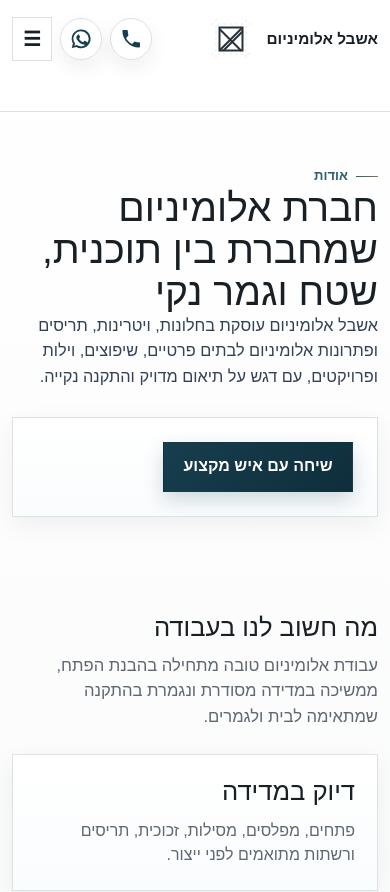
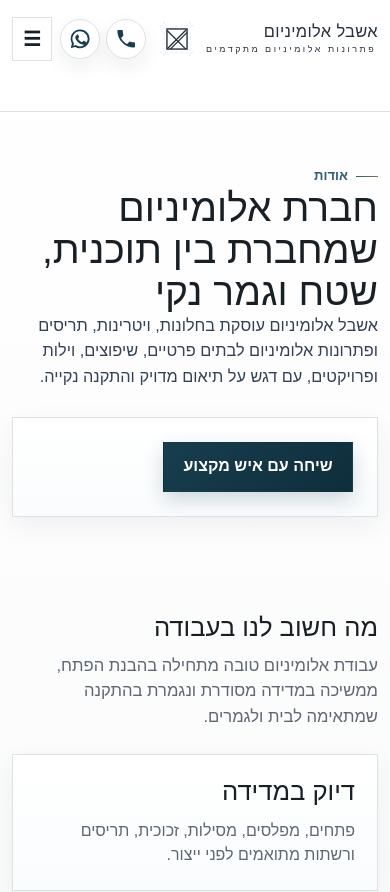
Before and after one commit to feldixAR/ashbel-aluminum-website, a Next.js app: page /about in a window 390 px wide. Shown: the top 892 px of the page. Built offline with nearby package versions, Linux system fonts and the light colour scheme.

Commit message:
Style Ashbel logo lockup

```diff
--- a/src/app/globals.css
+++ b/src/app/globals.css
@@ -38,19 +38,20 @@ h3 { font-size: clamp(1.18rem, 1.8vw, 1.55rem); line-height: 1.25; letter-spacin
 .eyebrow::before { content: ""; width: 22px; height: 1px; background: linear-gradient(90deg, var(--steel-2), var(--accent)); }
 
 .site-header { position: sticky; top: 0; z-index: 20; border-bottom: 1px solid var(--line); background: rgb(255 255 255 / 96%); backdrop-filter: blur(18px); }
-.nav-bar { display: flex; min-height: 76px; align-items: center; gap: 18px; }
-.brand { display: inline-flex; min-width: 245px; align-items: center; gap: 12px; }
-.brand-mark { position: relative; display: grid; width: 52px; height: 52px; place-items: center; overflow: hidden; background: white; }
+.nav-bar { display: flex; min-height: 82px; align-items: center; gap: 18px; }
+.brand { display: inline-flex; align-items: center; gap: 14px; }
+.ashbel-logo { min-width: 360px; justify-content: flex-start; }
+.brand-mark { position: relative; display: grid; width: 58px; height: 58px; place-items: center; overflow: visible; background: transparent; flex: 0 0 auto; }
 .clean-brand-mark svg { width: 100%; height: 100%; }
-.brand-guide { fill: none; stroke: #cfd7dc; stroke-width: 1; stroke-dasharray: 6 6; }
-.brand-outer-line { fill: none; stroke: #27323b; stroke-width: 4; }
-.brand-inner-line { fill: none; stroke: #27323b; stroke-width: 4; stroke-linecap: square; }
-.brand-name strong, .brand-name small { display: block; }
-.brand-name strong { font-size: 1.05rem; font-weight: 900; }
-.brand-name small { color: var(--muted); font-size: .78rem; line-height: 1.35; }
+.brand-guide { fill: none; stroke: #c8d1d7; stroke-width: 1; stroke-dasharray: 6 6; }
+.brand-outer-line { fill: none; stroke: #27323b; stroke-width: 3.2; }
+.brand-inner-line { fill: none; stroke: #27323b; stroke-width: 3.2; stroke-linecap: square; }
+.brand-name { display: grid; gap: 2px; text-align: right; white-space: nowrap; }
+.brand-name strong { display: block; color: #26313d; font-size: clamp(1.45rem, 2.25vw, 2.15rem); font-weight: 400; line-height: 1.05; letter-spacing: .035em; }
+.brand-name small { display: block; color: #26313d; font-size: clamp(.66rem, 1vw, .92rem); font-weight: 400; line-height: 1.35; letter-spacing: .48em; padding-inline-start: .2em; }
 .desktop-links, .desktop-actions { display: none; }
 .desktop-links { flex: 1; align-items: center; justify-content: center; gap: 24px; color: #26313d; font-size: .95rem; font-weight: 700; }
-.desktop-links a { position: relative; padding-block: 27px; }
+.desktop-links a { position: relative; padding-block: 29px; }
 .desktop-links a::after { content: ""; position: absolute; inset-inline: 0; bottom: 17px; height: 2px; transform: scaleX(0); transform-origin: right; background: linear-gradient(90deg, var(--steel-2), var(--accent)); transition: transform 180ms ease; }
 .desktop-links a:hover::after { transform: scaleX(1); }
 .desktop-actions { align-items: center; gap: 12px; }
@@ -74,11 +75,11 @@ h3 { font-size: clamp(1.18rem, 1.8vw, 1.55rem); line-height: 1.25; letter-spacin
 .btn-outline { border-color: #aebbc7; background: rgb(255 255 255 / 88%); color: var(--steel); }
 .text-link { color: var(--steel); font-weight: 900; text-decoration: underline; text-underline-offset: 6px; }
 
-.hero { position: relative; display: grid; min-height: clamp(540px, calc(82svh - 76px), 740px); align-items: center; gap: clamp(28px, 5vw, 58px); padding-block: clamp(42px, 6vw, 76px); }
+.hero { position: relative; display: grid; min-height: clamp(540px, calc(82svh - 82px), 740px); align-items: center; gap: clamp(28px, 5vw, 58px); padding-block: clamp(42px, 6vw, 76px); }
 .hero-copy { position: relative; display: grid; gap: 20px; }
 .hero-actions, .cta-actions, .button-row { display: flex; flex-wrap: wrap; gap: 12px; align-items: center; }
 .hero-media, .contact-hero-image { min-height: 430px; border: 1px solid #c3ced6; box-shadow: var(--shadow); }
-.hero-overlay { width: 100%; min-height: clamp(520px, calc(100svh - 76px), 760px); padding: 0; isolation: isolate; }
+.hero-overlay { width: 100%; min-height: clamp(520px, calc(100svh - 82px), 760px); padding: 0; isolation: isolate; }
 .hero-background { position: absolute; inset: 0; z-index: -2; min-height: 100%; border: 0; box-shadow: none; }
 .hero-overlay::after { content: ""; position: absolute; inset: 0; z-index: -1; background: linear-gradient(90deg, rgb(255 255 255 / 92%) 0%, rgb(255 255 255 / 74%) 45%, rgb(255 255 255 / 20%) 100%); }
 .hero-overlay-copy { padding-block: clamp(56px, 8vw, 112px); }
@@ -165,11 +166,13 @@ h3 { font-size: clamp(1.18rem, 1.8vw, 1.55rem); line-height: 1.25; letter-spacin
 @media (max-width: 560px) {
   .container-main { width: min(100% - 24px, 1180px); }
   .nav-bar { min-height: 78px; gap: 8px; }
-  .brand { min-width: 0; flex: 1; }
-  .brand-mark { width: 48px; height: 48px; }
-  .brand-name strong { font-size: .96rem; }
-  .brand-name small { display: none; }
-  .icon-action { width: 42px; height: 42px; }
+  .ashbel-logo { min-width: 0; flex: 1; gap: 8px; justify-content: flex-start; }
+  .brand-mark { width: 42px; height: 42px; order: 2; }
+  .brand-name { order: 1; min-width: 0; }
+  .brand-name strong { font-size: 1.03rem; letter-spacing: .02em; }
+  .brand-name small { font-size: .56rem; letter-spacing: .28em; white-space: normal; }
+  .mobile-top-actions { gap: 6px; }
+  .icon-action { width: 40px; height: 40px; }
   .menu-button { padding: 8px 10px; }
   .menu-button span:last-child { display: none; }
   h1 { font-size: clamp(2.15rem, 10vw, 3.2rem); }
```
